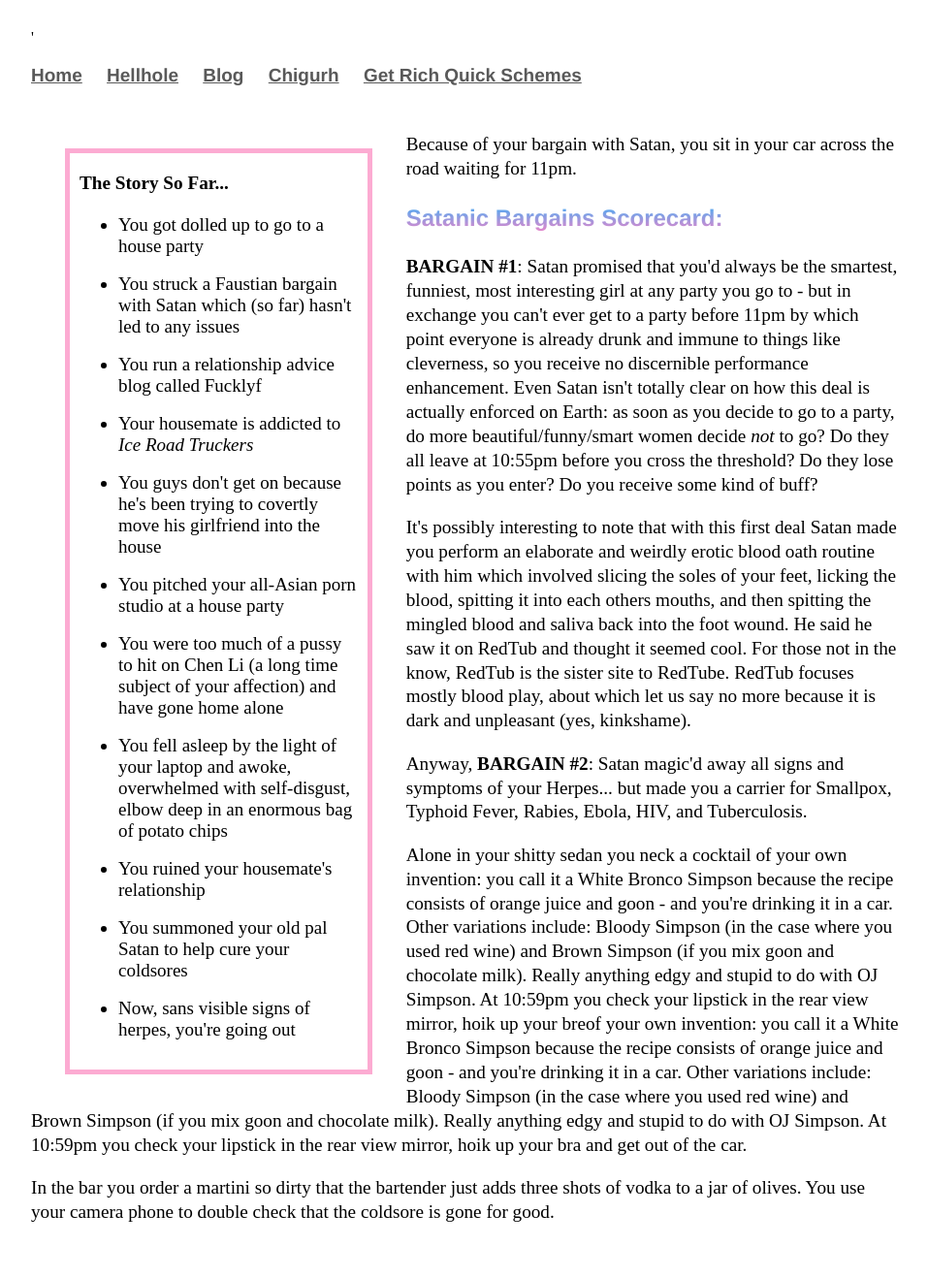
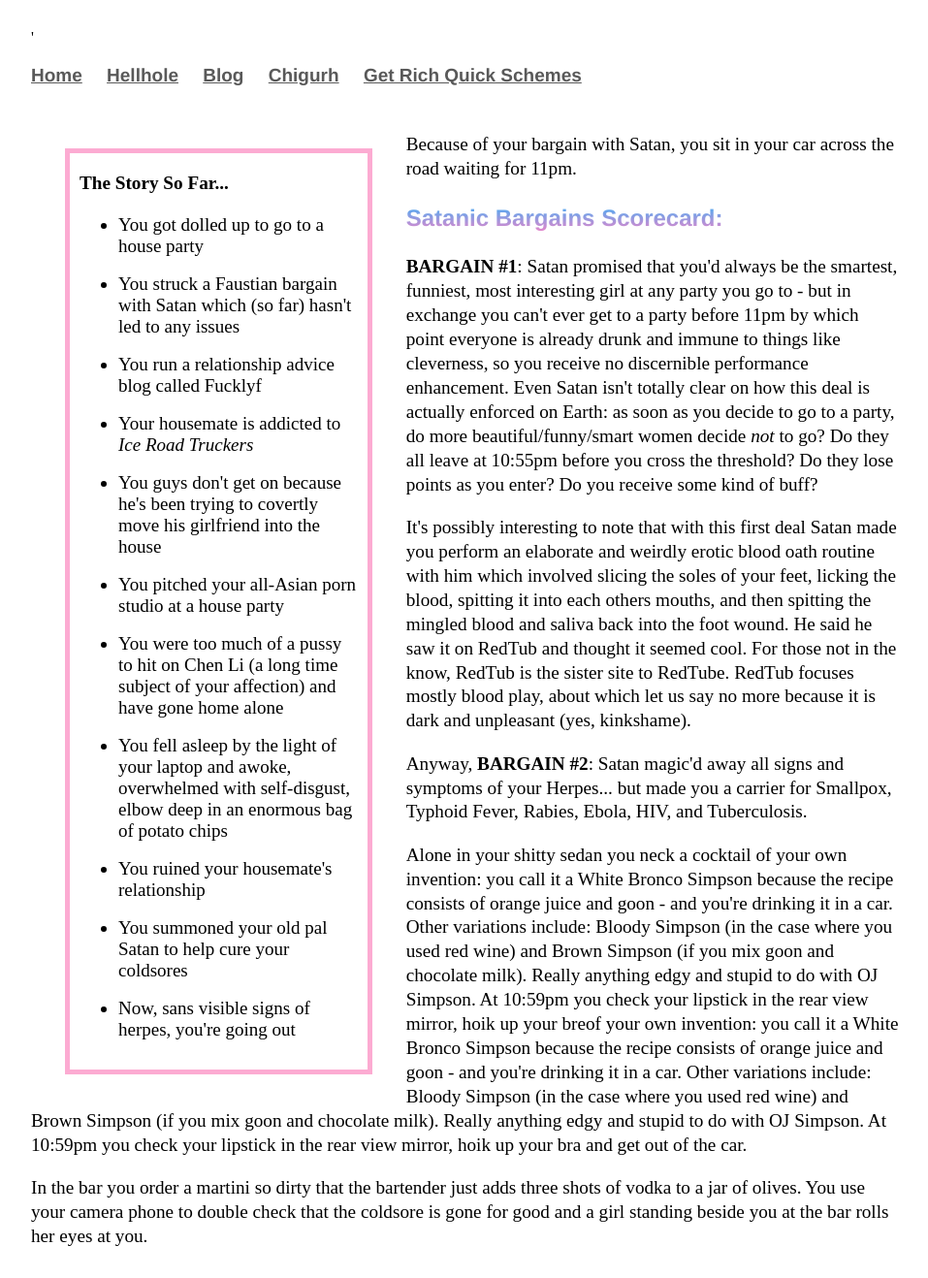
Before and after one commit to Pinelife/pinelife.github.io, a Jekyll site: the page Hellhole/Room11.html, which Jekyll copies as it is, in a window 1280 px wide. Shown: the whole page at 97% size, without its empty margins (160-1117 px from the left). Built offline with Jekyll 4.4.1, drawn with Linux system fonts in a browser that asks for light colours; before the commit the page ends 1293 px from its top, so only the background shows below that.

Commit message:
Update Room11.html

```diff
--- a/Hellhole/Room11.html
+++ b/Hellhole/Room11.html
@@ -77,5 +77,5 @@ get out of the car.
 </p>
 <p>
 	In the bar you order a martini so dirty that the bartender just adds three shots of vodka to a jar of olives. You use your
-camera phone to double check that the coldsore is gone for good.
+camera phone to double check that the coldsore is gone for good and a girl standing beside you at the bar rolls her eyes at you.
 </p>
```
